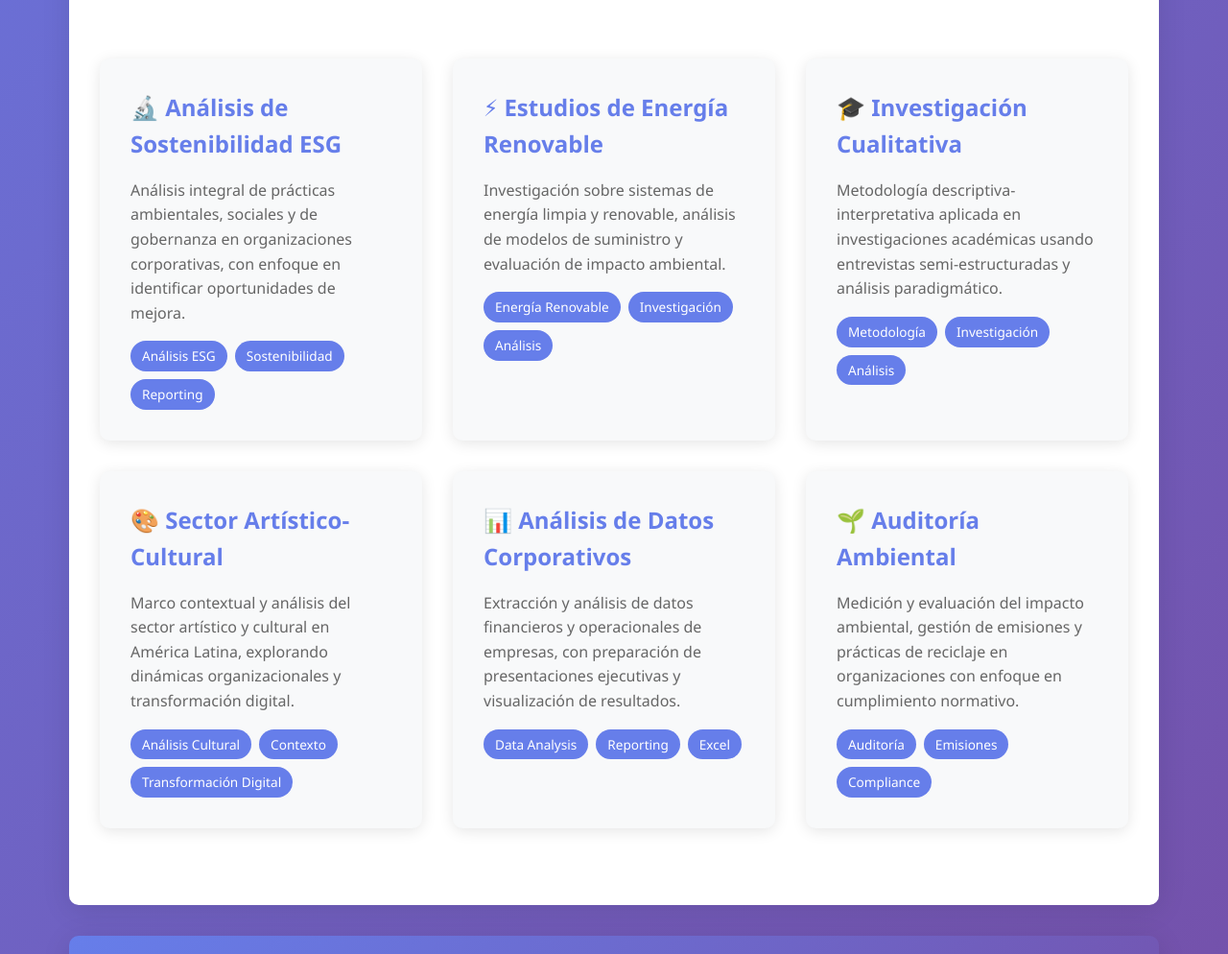
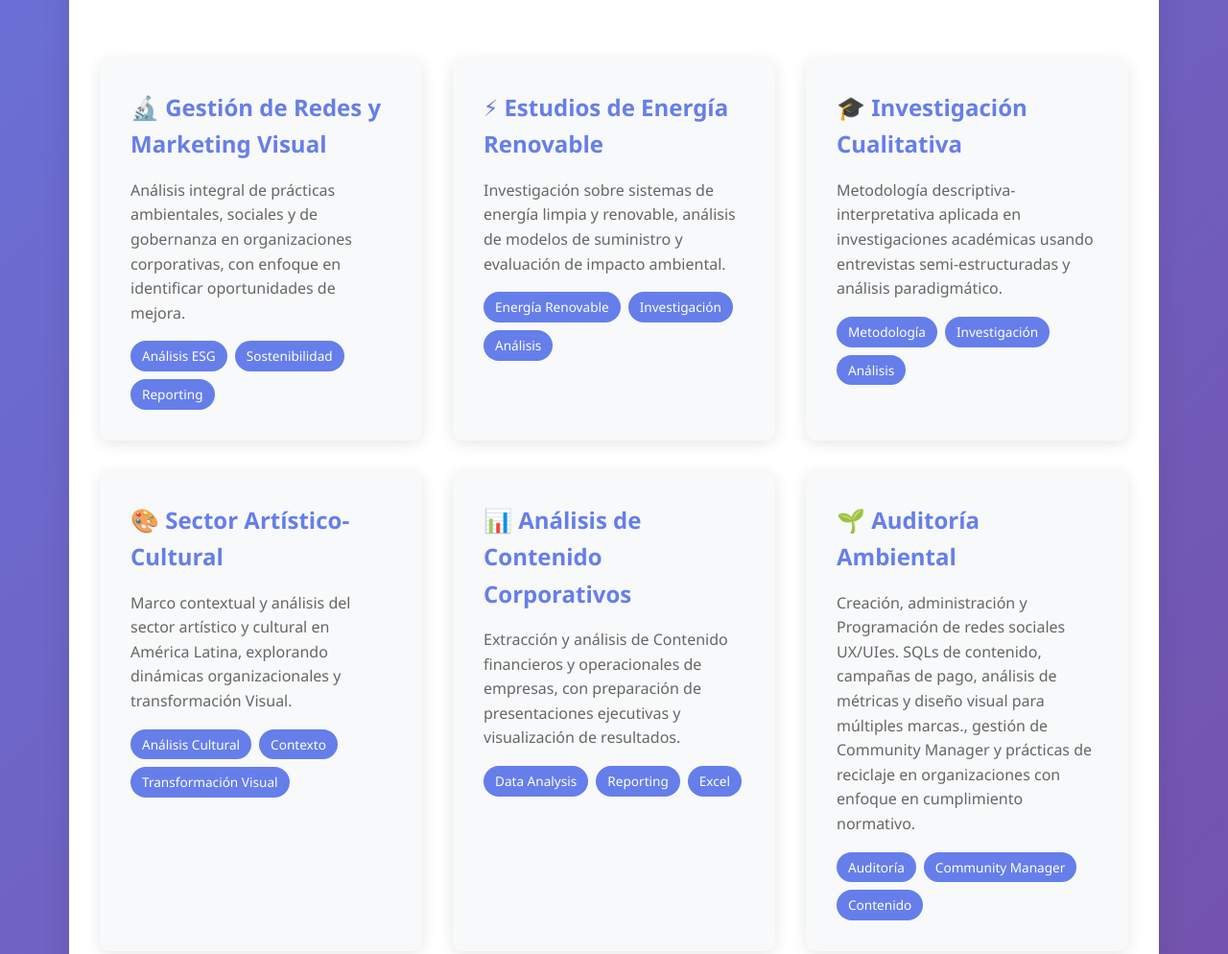
Before and after one commit to KhalilG111/Khalil111.github.io, a plain HTML site: page index.html in a window 1280 px wide. Shown: the part 1210-2204 px from the top of the page at 96% size. Drawn offline with Linux system fonts and the light colour scheme.

```diff
--- a/index.html
+++ b/index.html
@@ -298,7 +298,7 @@
             <h2>Sobre mí</h2>
             <div class="about-content">
                 <p>Soy un profesional con experiencia en investigación, análisis de sostenibilidad y desarrollo de soluciones innovadoras. Mi pasión es trabajar en proyectos que generen impacto positivo en las organizaciones y el medio ambiente.</p>
-                <p style="margin-top: 1rem;">Cuento con habilidades en análisis de datos, investigación cualitativa, desarrollo web y gestión de proyectos. Me caracterizo por mi compromiso con la excelencia y la búsqueda continua de mejora.</p>
+                <p style="margin-top: 1rem;">Cuento con habilidades en análisis de Contenido, investigación cualitativa, desarrollo web y gestión de proyectos. Me caracterizo por mi compromiso con la excelencia y la búsqueda continua de mejora.</p>
             </div>
         </section>
 
@@ -307,7 +307,7 @@
             <h2>Mis Proyectos</h2>
             <div class="projects-grid">
                 <div class="project-card">
-                    <h3>🔬 Análisis de Sostenibilidad ESG</h3>
+                    <h3>🔬 Gestión de Redes y Marketing Visual</h3>
                     <p>Análisis integral de prácticas ambientales, sociales y de gobernanza en organizaciones corporativas, con enfoque en identificar oportunidades de mejora.</p>
                     <div class="tech-tags">
                         <span class="tag">Análisis ESG</span>
@@ -338,17 +338,17 @@
 
                 <div class="project-card">
                     <h3>🎨 Sector Artístico-Cultural</h3>
-                    <p>Marco contextual y análisis del sector artístico y cultural en América Latina, explorando dinámicas organizacionales y transformación digital.</p>
+                    <p>Marco contextual y análisis del sector artístico y cultural en América Latina, explorando dinámicas organizacionales y transformación Visual.</p>
                     <div class="tech-tags">
                         <span class="tag">Análisis Cultural</span>
                         <span class="tag">Contexto</span>
-                        <span class="tag">Transformación Digital</span>
+                        <span class="tag">Transformación Visual</span>
                     </div>
                 </div>
 
                 <div class="project-card">
-                    <h3>📊 Análisis de Datos Corporativos</h3>
-                    <p>Extracción y análisis de datos financieros y operacionales de empresas, con preparación de presentaciones ejecutivas y visualización de resultados.</p>
+                    <h3>📊 Análisis de Contenido Corporativos</h3>
+                    <p>Extracción y análisis de Contenido financieros y operacionales de empresas, con preparación de presentaciones ejecutivas y visualización de resultados.</p>
                     <div class="tech-tags">
                         <span class="tag">Data Analysis</span>
                         <span class="tag">Reporting</span>
@@ -358,11 +358,11 @@
 
                 <div class="project-card">
                     <h3>🌱 Auditoría Ambiental</h3>
-                    <p>Medición y evaluación del impacto ambiental, gestión de emisiones y prácticas de reciclaje en organizaciones con enfoque en cumplimiento normativo.</p>
+                    <p>Creación, administración y Programación de redes sociales UX/UIes. SQLs de contenido, campañas de pago, análisis de métricas y diseño visual para múltiples marcas., gestión de Community Manager y prácticas de reciclaje en organizaciones con enfoque en cumplimiento normativo.</p>
                     <div class="tech-tags">
                         <span class="tag">Auditoría</span>
-                        <span class="tag">Emisiones</span>
-                        <span class="tag">Compliance</span>
+                        <span class="tag">Community Manager</span>
+                        <span class="tag">Contenido</span>
                     </div>
                 </div>
             </div>
```
